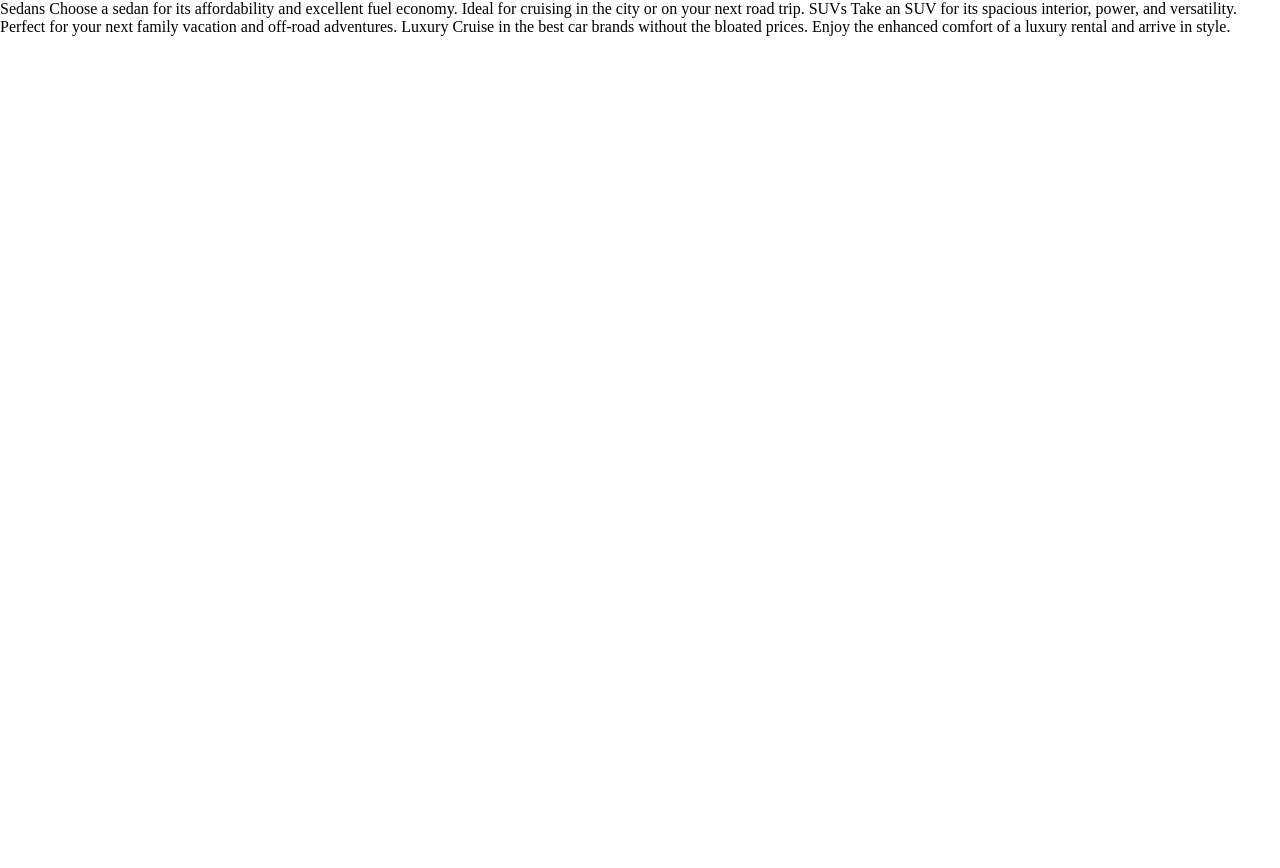
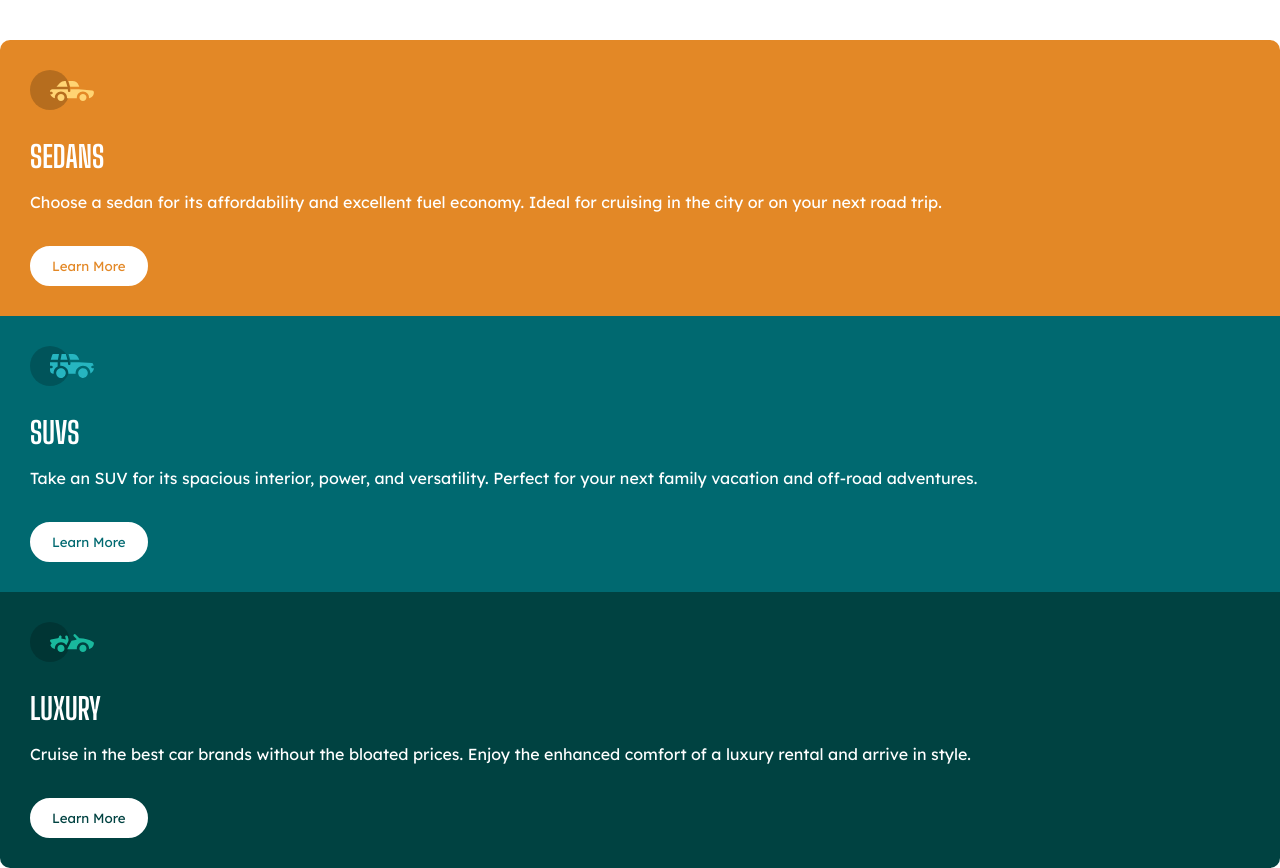
Before and after one commit to GBRLMC/3-column-card, a plain HTML site: page index.html in a window 1280 px wide. Before the commit the page ends 800 px from the top, so only its background shows below. Drawn offline with Linux system fonts and the light colour scheme; files that its build step writes are made by us from their sources.

Commit message:
inserção dos códigos

```diff
--- a/css/styles.css
+++ b/css/styles.css
@@ -0,0 +1,83 @@
+:root {
+    --bright-orange: hsl(31, 77%, 52%);
+    --dark-cyan: hsl(184, 100%, 22%);
+    --very-dark-cyan: hsl(179, 100%, 13%);
+}
+
+body, button {
+    font-family: "Lexend Deca", sans-serif;
+}
+
+h3 {
+    font-family: "Big Shoulders Display", sans-serif;
+    text-transform: uppercase;
+    font-size: 30px;
+}
+
+p {
+    font-size: 1rem;
+    line-height: 1.6;
+}
+
+.btn {
+    background-color: #fff;
+    border: 2px solid #fff;
+    border-radius: 30px;
+    padding: 10px 20px;
+    cursor: pointer;
+    transition: all 0.3s ease-in-out;
+}
+
+.bright-orange {
+    background-color: var(--bright-orange);
+    color: #fff;
+    border-radius: 10px 10px 0 0;
+}
+
+.bright-orange .btn {
+    color: var(--bright-orange);
+}
+
+.dark-cyan {
+    background-color: var(--dark-cyan);
+    color: #fff;
+}
+
+.dark-cyan .btn {
+    color: var(--dark-cyan);
+}
+
+.very-dark-cyan {
+    background-color: var(--very-dark-cyan);
+    color: #fff;
+    border-radius: 0 0 10px 10px;
+}
+
+.very-dark-cyan .btn {
+    color: var(--very-dark-cyan);
+}
+
+.btn:hover {
+    background-color: transparent;
+    color: #fff;
+}
+
+.conteiner {
+    padding: 20px;
+}
+
+.card {
+    padding: 30px;
+}
+
+.card img {
+    margin-bottom: 1.5rem;
+}
+
+.card h3 {
+    margin-bottom: 1rem;
+}
+
+.card p {
+    margin-bottom: 1.9rem;
+}
--- a/index.html
+++ b/index.html
@@ -5,26 +5,40 @@
   <meta name="viewport" content="width=device-width, initial-scale=1.0">
 
   <link rel="icon" type="image/png" sizes="32x32" href="./images/favicon-32x32.png">
-  <link rel="stylesheet" href="./src/css/reset.css">
-  <link rel="stylesheet" href="./src/css/styles.css">
+  <link rel="preconnect" href="https://fonts.googleapis.com">
+<link rel="preconnect" href="https://fonts.gstatic.com" crossorigin>
+<link href="https://fonts.googleapis.com/css2?family=Big+Shoulders+Display:wght@700&family=Lexend+Deca&display=swap" rel="stylesheet">
+  <link rel="stylesheet" href="./css/reset.css">
+  <link rel="stylesheet" href="./css/styles.css">
 
   <title>3-column preview card</title>
 </head>
 <body>
+  <div class="conteiner"></div>
+    <div class="card bright-orange">
+      <img src="./images/icon-sedans.svg" alt="Sedan image">
+      <h3>Sedans</h3>
+        <p>Choose a sedan for its affordability and excellent fuel economy. Ideal for cruising in the city or on your next road trip.
+        </p>
+        <button class="btn">Learn More</button>
+    </div>
 
+    <div class="card dark-cyan">
+      <img src="./images/icon-suvs.svg" alt="SUVs image">
+      <h3>SUVs</h3>
+        <p>Take an SUV for its spacious interior, power, and versatility. Perfect for your next family vacation
+          and off-road adventures.
+        </p>
+        <button class="btn">Learn More</button>
+    </div>
 
-
-  Sedans
-  Choose a sedan for its affordability and excellent fuel economy.
-  Ideal for cruising in the city or on your next road trip.
-
-  SUVs
-  Take an SUV for its spacious interior, power, and versatility. Perfect for your next family vacation
-  and off-road adventures.
-
-  Luxury
-  Cruise in the best car brands without the bloated prices. Enjoy the enhanced comfort of a luxury
-  rental and arrive in style.
-
+    <div class="card very-dark-cyan">
+      <img src="./images/icon-luxury.svg" alt="Luxury image">
+      <h3>Luxury</h3>
+        <p>Cruise in the best car brands without the bloated prices. Enjoy the enhanced comfort of a luxury
+          rental and arrive in style.
+        </p>
+        <button class="btn">Learn More</button>
+    </div>
 </body>
 </html>
```
